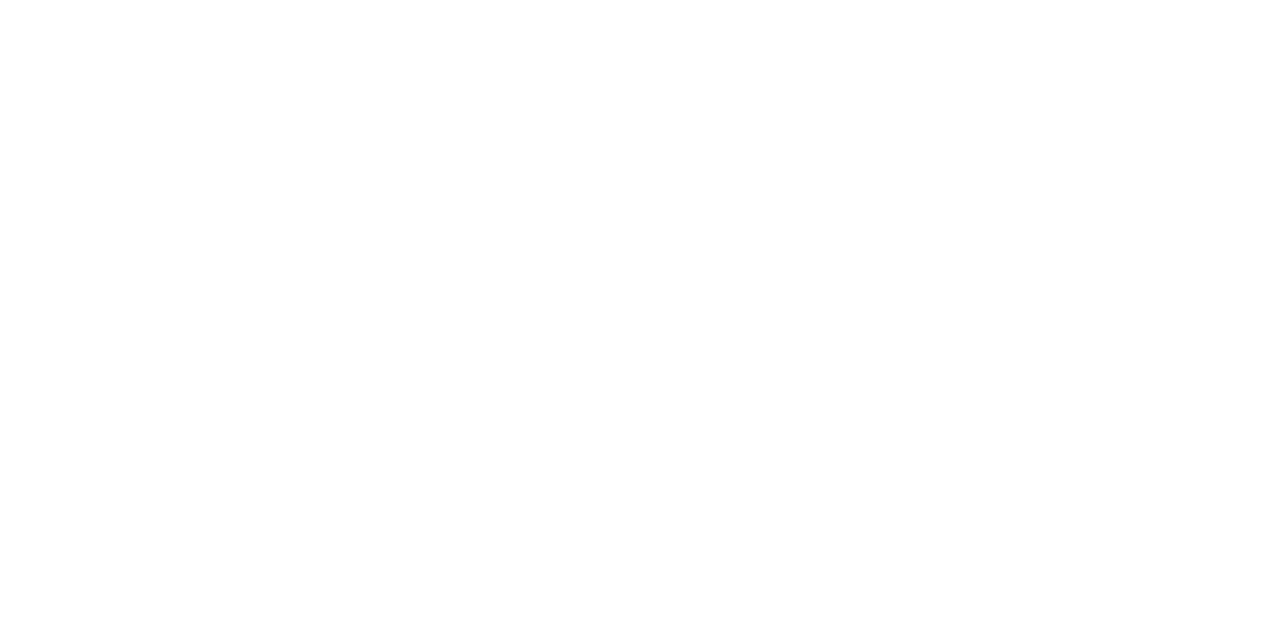
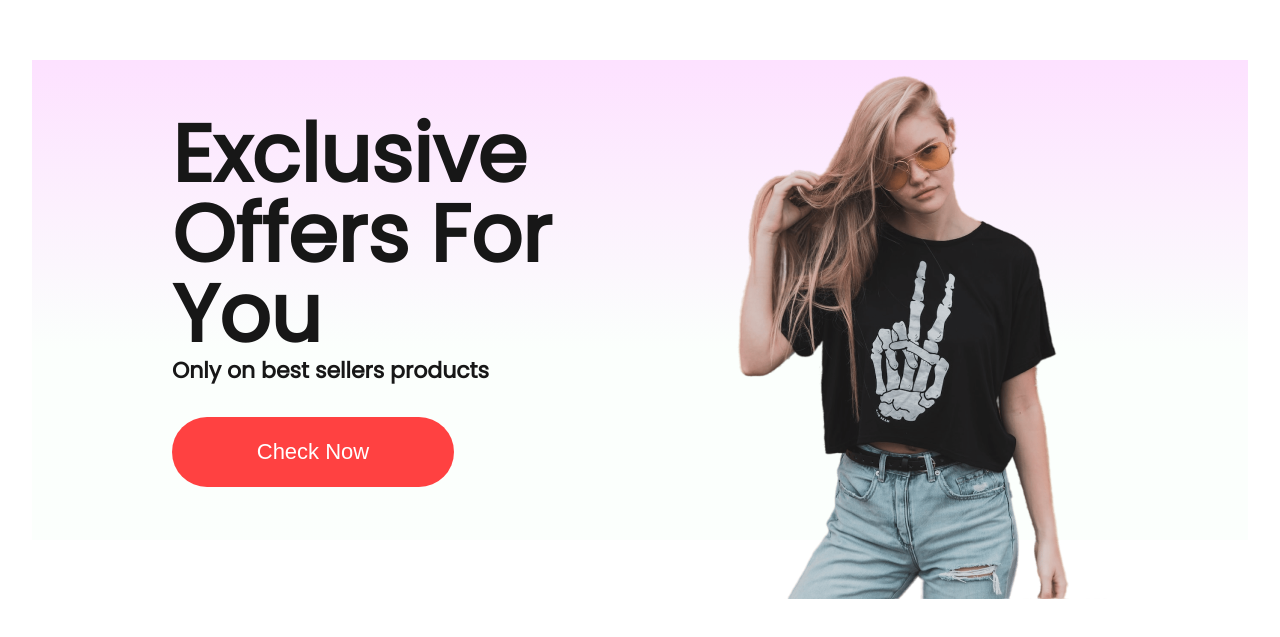
Before and after one commit to zhanybekovich/e-commerce, a React (Vite) app: page / in a window 1280 px wide. Shown: the part 1737-2374 px from the top of the page. Before the commit the page ends 1617 px from the top, so only its background shows below. Built offline with nearby package versions, Linux system fonts and the light colour scheme.

Commit message:
add offers banner

```diff
--- /dev/null
+++ b/src/components/offers/Offers.jsx
@@ -0,0 +1,20 @@
+import "./offers.css";
+import exclusiveImage from "../assets/exclusive_image.png";
+
+function Offers() {
+  return (
+    <div className="offers">
+      <div className="offers-left">
+        <h1>Exclusive</h1>
+        <h1>Offers For You</h1>
+        <p>Only on best sellers products</p>
+        <button>Check Now</button>
+      </div>
+      <div className="offers-right">
+        <img src={exclusiveImage} alt="" />
+      </div>
+    </div>
+  );
+}
+
+export default Offers;
--- /dev/null
+++ b/src/components/offers/offers.css
@@ -0,0 +1,42 @@
+.offers {
+  width: 95%;
+  height: 60vh;
+  display: flex;
+  margin: auto;
+  padding: 0 140px;
+  margin-bottom: 150px;
+  background: linear-gradient(180deg, #fde1ff 0%, #e1ffea22 60%);
+}
+
+.offers-left {
+  flex: 1;
+  display: flex;
+  flex-direction: column;
+  justify-content: center;
+}
+
+.offers-left h1 {
+  color: #171717;
+  font-size: 80px;
+  font-weight: 600;
+  line-height: 1;
+}
+
+.offers-left p {
+  color: #171717;
+  font-size: 22px;
+  font-weight: 600;
+}
+
+.offers-left button {
+  width: 282px;
+  height: 70px;
+  border-radius: 35px;
+  background-color: #ff4141;
+  border: none;
+  color: white;
+  font-size: 22px;
+  font-weight: 500;
+  margin-top: 30px;
+  cursor: pointer;
+}
--- a/src/components/popular/popular.css
+++ b/src/components/popular/popular.css
@@ -4,6 +4,7 @@
   align-items: center;
   gap: 10px;
   height: 90vh;
+  margin-bottom: 180px;
 }
 
 .popular h1 {
@@ -24,3 +25,11 @@
   display: flex;
   gap: 30px;
 }
+
+.offers-right {
+  flex: 1;
+  display: flex;
+  align-items: center;
+  justify-content: flex-end;
+  padding-top: 50px;
+}
--- a/src/pages/Shop.jsx
+++ b/src/pages/Shop.jsx
@@ -1,4 +1,5 @@
 import Hero from "../components/hero/Hero";
+import Offers from "../components/offers/Offers";
 import Popular from "../components/popular/Popular";
 
 function Shop() {
@@ -6,6 +7,7 @@
     <div>
       <Hero />
       <Popular />
+      <Offers />
     </div>
   );
 }
```
